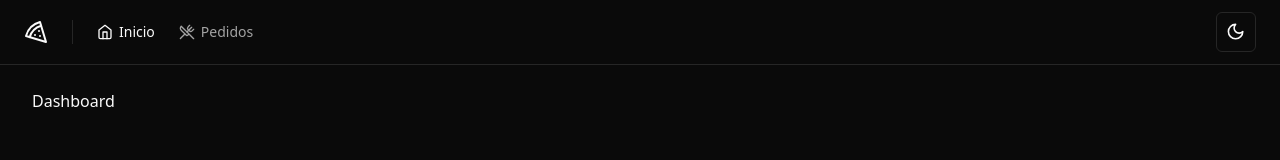
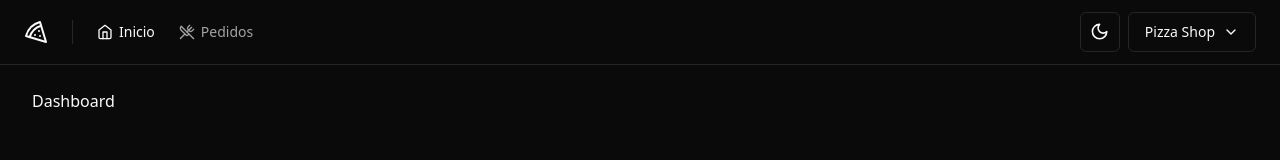
Before and after one commit to vinnycosta9898/ignite-pizza-shop, a React (Vite) app in the folder frontend/: page / in a window 1280 px wide. Shown: the top 160 px of the page. Built offline with nearby package versions, Linux system fonts and the light colour scheme.

Commit message:
Criando o componente account-menu

```diff
--- /dev/null
+++ b/frontend/src/components/account-menu.tsx
@@ -0,0 +1,36 @@
+/* eslint-disable prettier/prettier */
+import { Building, ChevronDown, LogOut } from 'lucide-react'
+
+import { Button } from './ui/button'
+import { DropdownMenu, DropdownMenuContent, DropdownMenuItem, DropdownMenuLabel, DropdownMenuSeparator, DropdownMenuTrigger } from './ui/dropdown-menu'
+
+export default function AccountMenu() {
+    return (
+        <DropdownMenu>
+            <DropdownMenuTrigger asChild>
+                <Button variant="outline" className="flex items-center gap-2 select-none">
+                    Pizza Shop
+                    <ChevronDown className="w-4 h-4" />
+                </Button>
+            </DropdownMenuTrigger>
+
+            <DropdownMenuContent alingn="end" className="w-56">
+                <DropdownMenuLabel className="flex flex-col">
+
+                    <span>Vinicius Costa</span>
+                    <span className="text-xs font-normal text-muted-foreground">viniciuscosta9898@icloud.com</span>
+                </DropdownMenuLabel>
+                <DropdownMenuSeparator />
+                <DropdownMenuItem>
+                    <Building className="mr-2 w-4 h-4" />
+                    <span>Perfil da loja</span>
+                </DropdownMenuItem>
+
+                <DropdownMenuItem className="text-rose-500 dark:text-rose-500">
+                    <LogOut className="mr-2 h-4 w-4" />
+                    <span>Sair</span>
+                </DropdownMenuItem>
+            </DropdownMenuContent>
+        </DropdownMenu>
+    )
+}
--- a/frontend/src/components/header.tsx
+++ b/frontend/src/components/header.tsx
@@ -2,6 +2,7 @@
 /* eslint-disable react/jsx-no-undef */
 import { Home, Pizza, UtensilsCrossed } from 'lucide-react'
 
+import AccountMenu from './account-menu'
 import { NavLink } from './nav-link'
 import { ThemeToggle } from './theme/theme-toggle'
 import { Separator } from './ui/separator'
@@ -26,6 +27,7 @@
 
                 <div className="ml-auto flex items-center gap-2">
                     <ThemeToggle />
+                    <AccountMenu />
                 </div>
             </div>
         </div>
```
Also changed, not shown: frontend/src/components/ui/dropdown-menu.tsx (+24 -24 lines).
